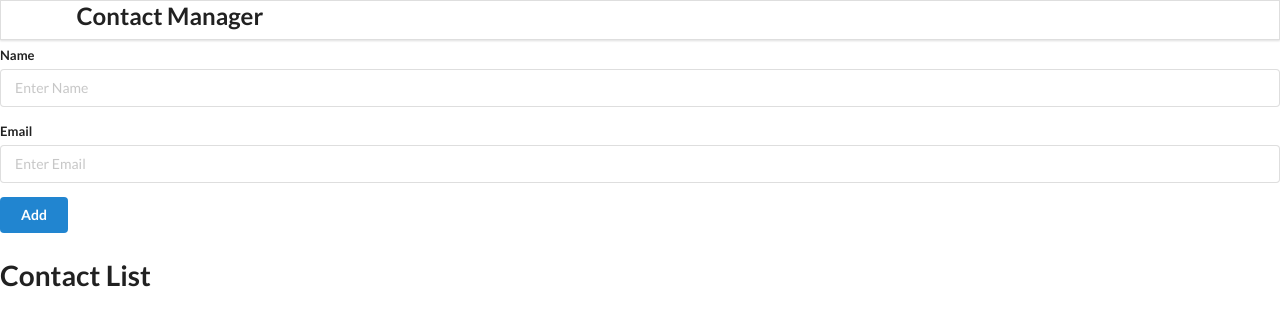
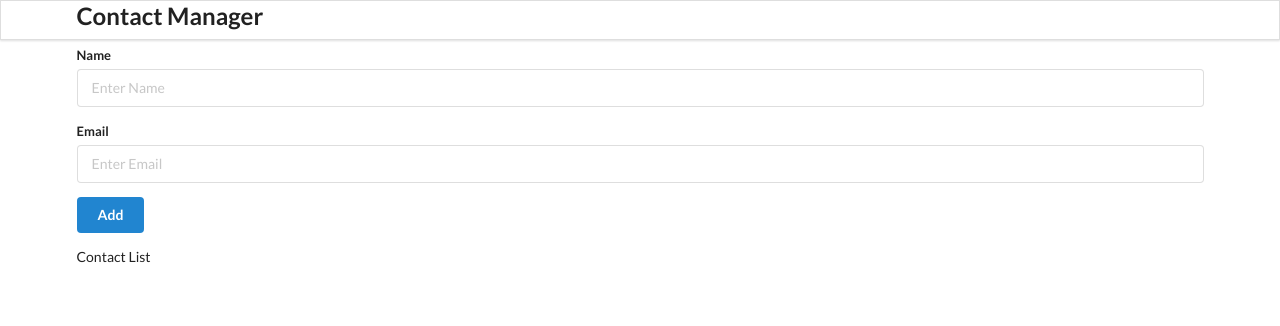
Before and after one commit to razarauf/ContactsApp, a React (Create React App) app: page / in a window 1280 px wide. Shown: the top 326 px of the page. Built offline with nearby package versions, Linux system fonts and the light colour scheme.

Commit message:
adds css classes to components

```diff
--- a/src/components/App.js
+++ b/src/components/App.js
@@ -8,11 +8,11 @@ import ContactList from "./ContactList";
 
 function App() {
   return (
-    <>
+    <div className='ui container'>
       <Header/>
       <AddContact/>
       <ContactList/>
-    </>
+    </div>
   );
 }
 
--- a/src/components/ContactList.js
+++ b/src/components/ContactList.js
@@ -2,7 +2,7 @@ import React from "react";
 
 const ContactList =  () => {
     return (
-        <h1>Contact List</h1>
+        <div className="ui celled list">Contact List</div>
     )
 }
 
```
